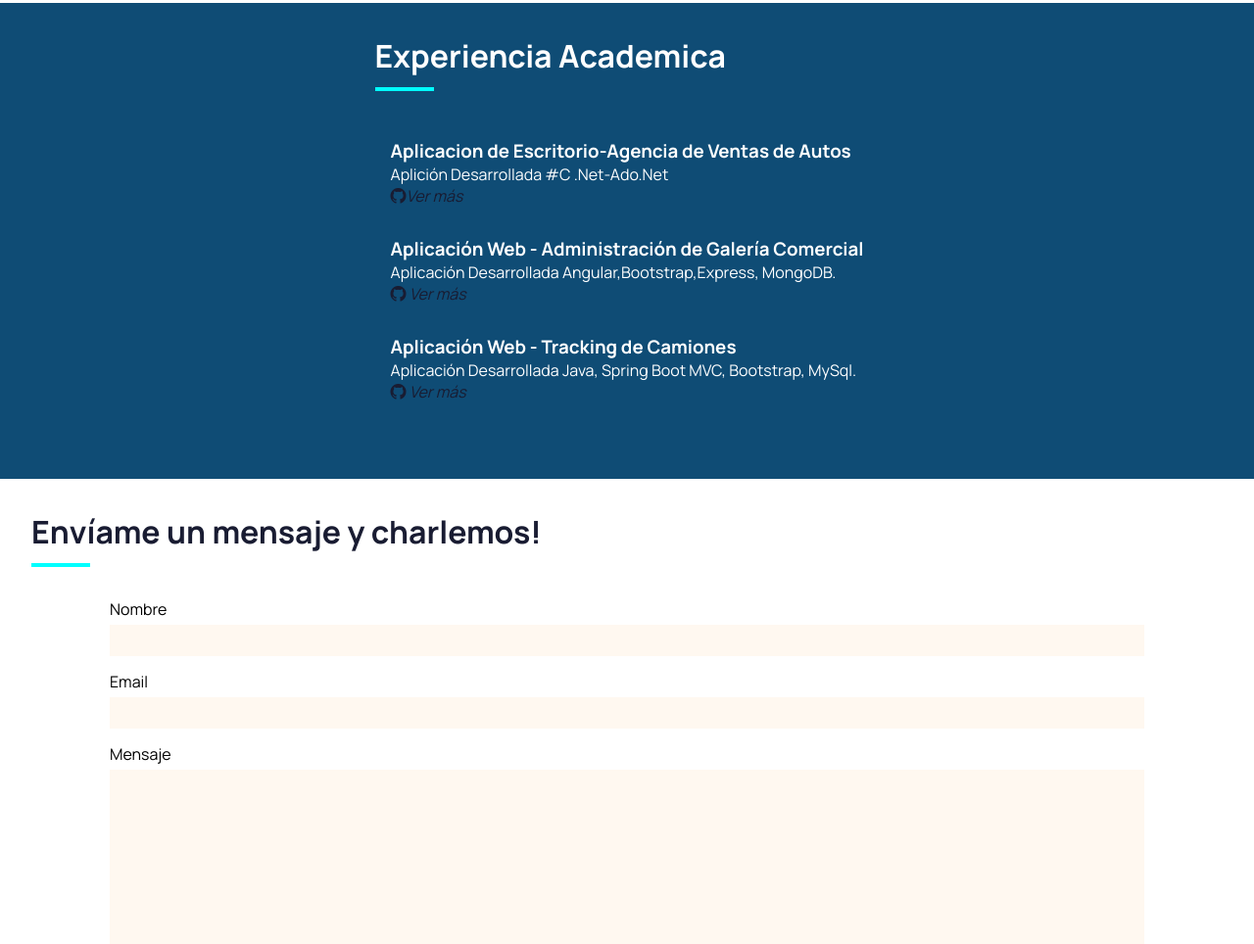
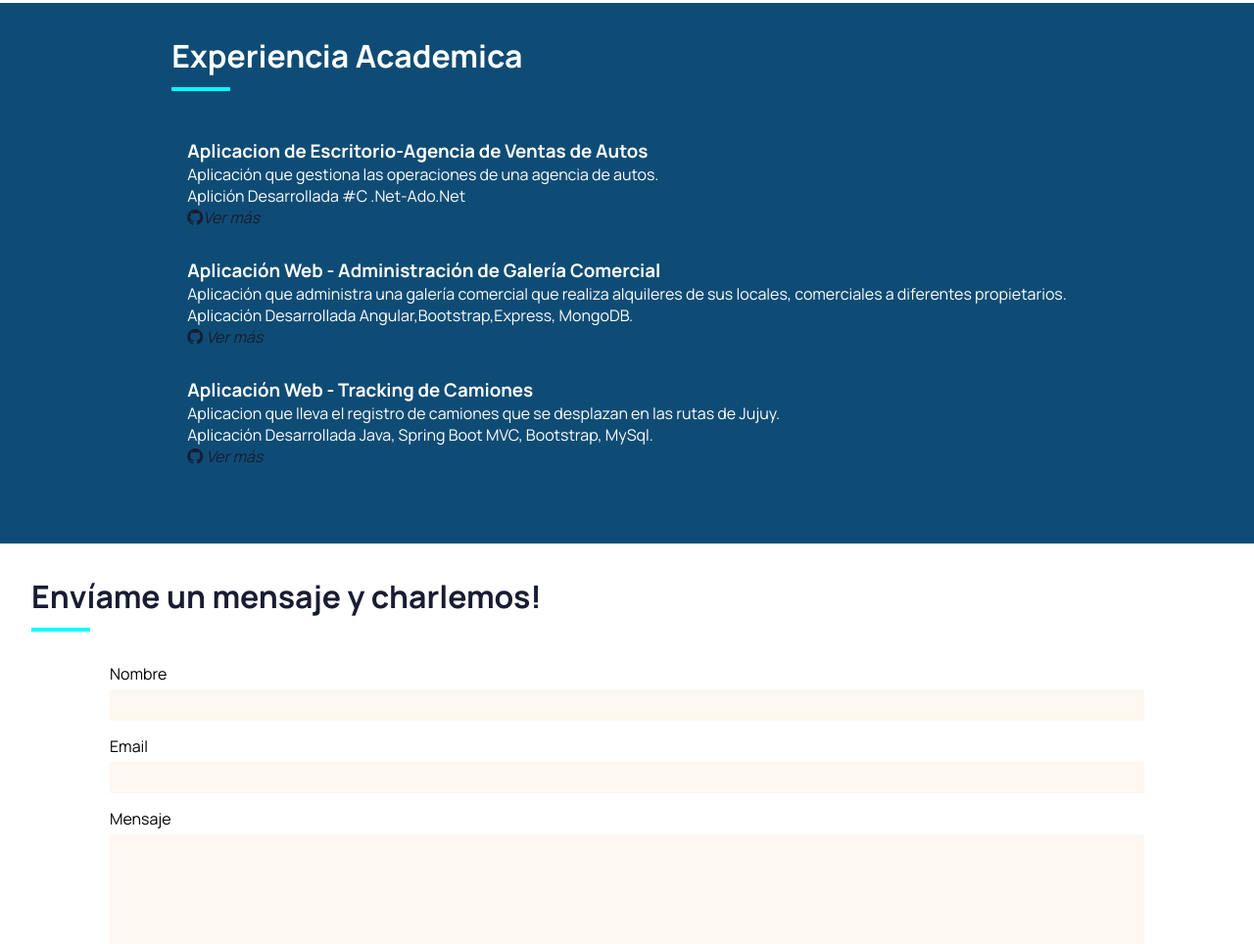
Before and after one commit to fas23/portfolio-F-Sajama-taller, a plain HTML site: page index.html in a window 1280 px wide. Shown: the part 880-1844 px from the top of the page at 98% size. Drawn offline with nearby package versions, Linux system fonts and the light colour scheme.

Commit message:
creacion de la rama develop, agregado definicion project

```diff
--- a/index.html
+++ b/index.html
@@ -73,6 +73,9 @@
       <li>
         <h3>Aplicacion de Escritorio-Agencia de Ventas de Autos</h3>
         <p>
+          Aplicación que gestiona las operaciones de una agencia de autos.
+        </p>
+        <p>
           Aplición Desarrollada #C .Net-Ado.Net
         </p>
         <a class="project-link" href="#"><i class="bi bi-github"></i>Ver más</a>
@@ -80,12 +83,19 @@
       <li>
         <h3>Aplicación Web - Administración de Galería Comercial</h3>
         <p>
+          Aplicación que administra una galería comercial que realiza alquileres de sus locales,
+          comerciales a diferentes propietarios.
+        </p>
+        <p>
           Aplicación Desarrollada Angular,Bootstrap,Express, MongoDB.
         </p>
         <a class="project-link" href="#"><i class="bi bi-github"></i> Ver más</a>
       </li>
       <li>
         <h3>Aplicación Web - Tracking de Camiones</h3>
+        <p>
+          Aplicacion que lleva el registro de camiones que se desplazan en las rutas de Jujuy.
+        </p>
         <p>
           Aplicación Desarrollada Java, Spring Boot MVC, Bootstrap, MySql.
         </p>
```
